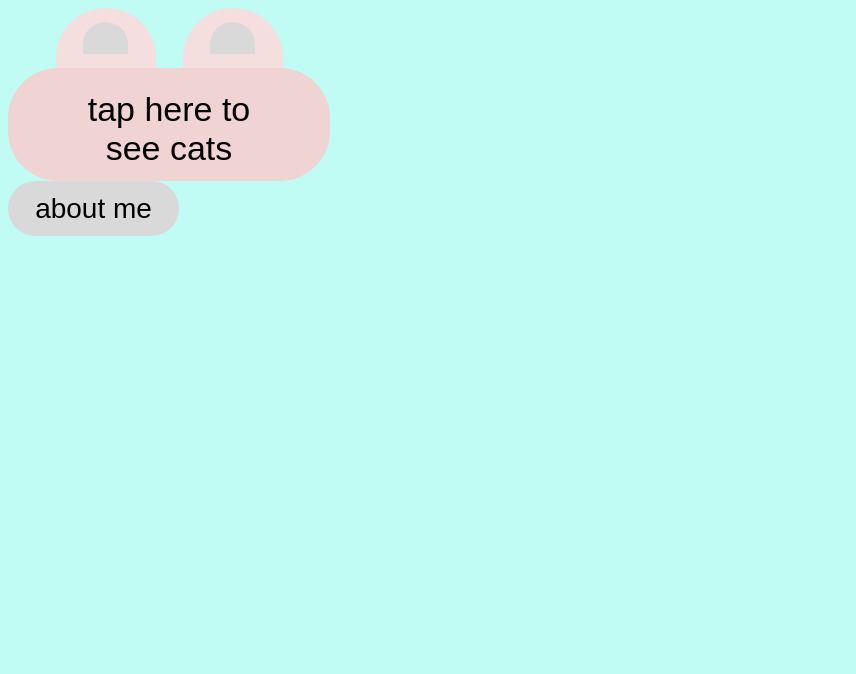
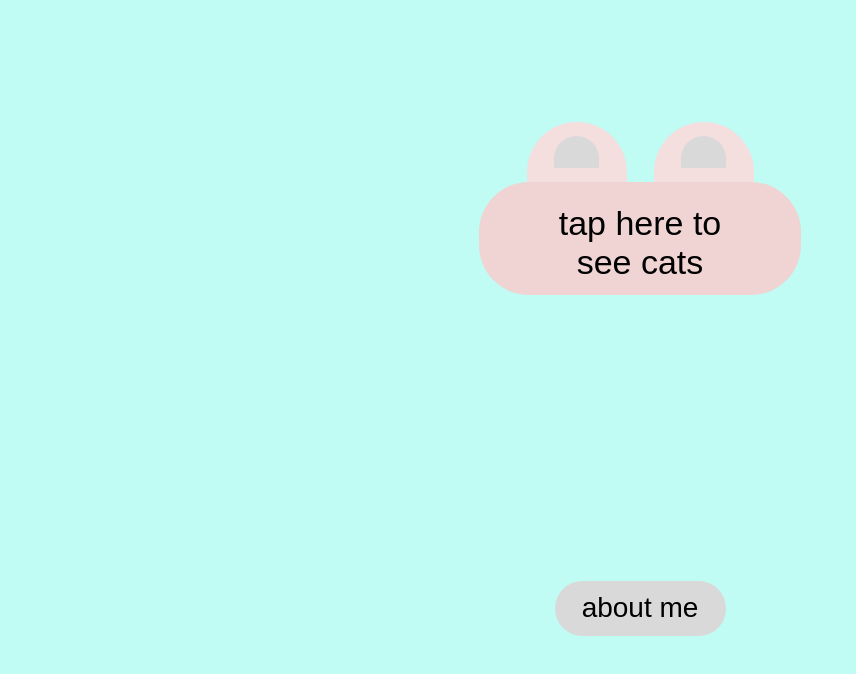
Before and after one commit to Sustavo/Cats-Generator, a Vue app: page / in a window 1280 px wide. Shown: the top 674 px of the page, without its empty margins (0-856 px from the left). Built offline with nearby package versions, Linux system fonts and the light colour scheme.

Commit message:
Style: HomeView

```diff
--- a/src/views/HomeView.vue
+++ b/src/views/HomeView.vue
@@ -21,5 +21,12 @@ export default {
 }
 </script>
 <style scoped>
+  .main {
+    display: flex;
+    flex-direction: column;
+    align-items: center;
+    justify-content: center;
+    height: 100vh;
+  }
 
 </style>
```
